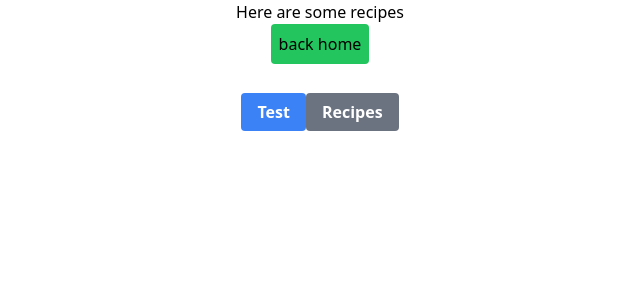
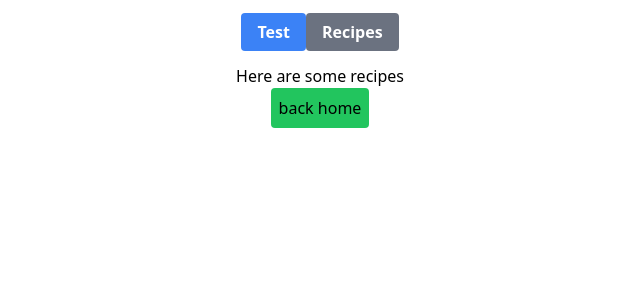
Before and after one commit to Kephass/recipe-library, a React (Create React App) app: page /recipes in a window 1280 px wide. Shown: the top 300 px of the page, without its empty margins (320-960 px from the left). Built offline with nearby package versions, Linux system fonts and the light colour scheme.

Commit message:
added Navigation component

```diff
--- a/src/App.js
+++ b/src/App.js
@@ -1,32 +1,20 @@
-import { BrowserRouter as Router, Routes, Route, Link } from "react-router-dom";
-import Landing from "./Pages/Landing";
-import Recipes from "./Pages/Recipes";
-import ErrorPage from "./Pages/ErrorPage";
+import { BrowserRouter as Router, Routes, Route } from 'react-router-dom';
+import Navigation from './Components/Layout/Navigation';
+import Landing from './Pages/Landing';
+import Recipes from './Pages/Recipes';
+import ErrorPage from './Pages/ErrorPage';
 
 function App() {
   return (
-    <div className="App">
+    <div>
       <Router>
+        <Navigation />
         <Routes>
           <Route path="/" element={<Landing />} />
           <Route path="/recipes" element={<Recipes />} />
           <Route path="/test" element={<h1>I'am test page!</h1>} />
           <Route path="*" element={<ErrorPage />} />
         </Routes>
-        <nav className="buttons mx-auto text-center">
-          <Link
-            to="/test"
-            className="bg-blue-500 hover:bg-blue-700 text-white font-bold py-2 px-4 rounded"
-          >
-            Test
-          </Link>
-          <Link
-            className="bg-gray-500 hover:bg-blue-700 text-white font-bold py-2 px-4 rounded"
-            to="/recipes"
-          >
-            Recipes
-          </Link>
-        </nav>
       </Router>
 
       {/* TODO: Create route to "/test" using React Router v6, make it render a simple element to screen */}
--- /dev/null
+++ b/src/Components/Layout/Navigation.js
@@ -0,0 +1,23 @@
+import React from 'react';
+import { Link } from 'react-router-dom';
+
+function Navigation() {
+  return (
+    <nav className="buttons mx-auto text-center p-5">
+      <Link
+        to="/test"
+        className="bg-blue-500 hover:bg-blue-700 text-white font-bold py-2 px-4 rounded"
+      >
+        Test
+      </Link>
+      <Link
+        className="bg-gray-500 hover:bg-blue-700 text-white font-bold py-2 px-4 rounded"
+        to="/recipes"
+      >
+        Recipes
+      </Link>
+    </nav>
+  );
+}
+
+export default Navigation;
--- a/src/Pages/Recipes.js
+++ b/src/Pages/Recipes.js
@@ -1,5 +1,5 @@
-import React from "react";
-import { useNavigate } from "react-router-dom";
+import React from 'react';
+import { useNavigate } from 'react-router-dom';
 
 function Recipes() {
   let navigate = useNavigate();
@@ -9,7 +9,7 @@ function Recipes() {
         <h1>Here are some recipes</h1>
         <button
           className="bg-green-500 rounded p-2"
-          onClick={() => navigate("/")}
+          onClick={() => navigate('/')}
         >
           back home
         </button>
```
